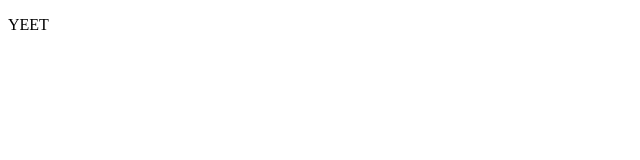
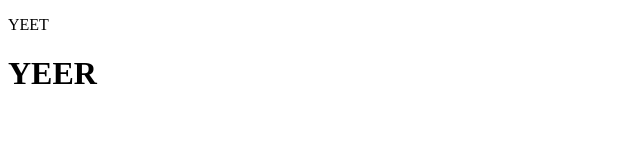
Before and after one commit to ColeDre/git-demo, a plain HTML site: page web/index.html in a window 1280 px wide. Shown: the whole page, without its empty margins (0-640 px from the left). Drawn offline with Linux system fonts and the light colour scheme.

Commit message:
updating webpage for github

```diff
--- a/web/index.html
+++ b/web/index.html
@@ -8,5 +8,6 @@
 </head>
 <body>
     <p>YEET</p>
+    <h1>YEER</h1>
 </body>
 </html>
```
